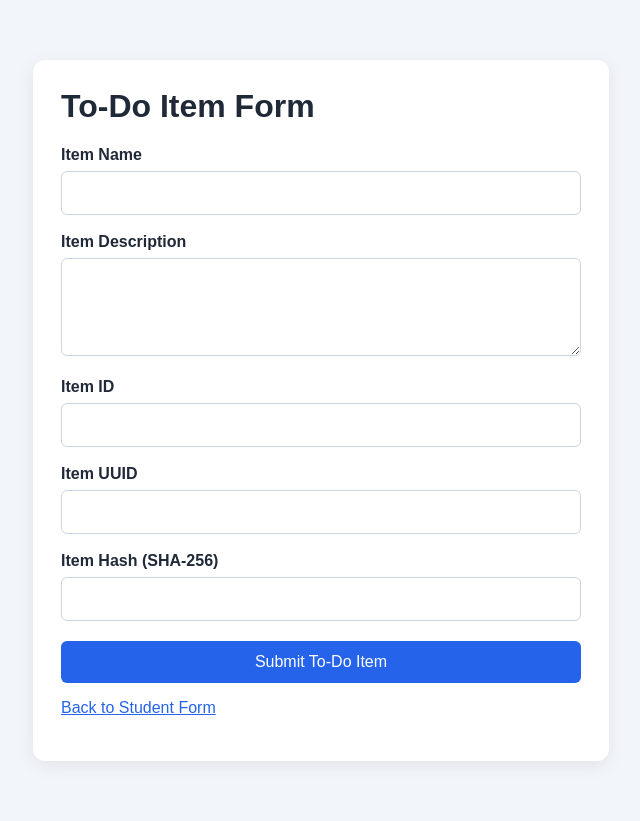
After one commit to codingvashu/Git_and_GitHub_DeepanshuTyagi, a Flask app: page /todo in a window 1280 px wide. The commit adds this page. Shown: the whole page, without its empty margins (319-959 px from the left). Run offline with Flask 3, Linux system fonts and the light colour scheme.

Commit message:
Add To-Do form with ID UUID and hash

```diff
--- a/app.py
+++ b/app.py
@@ -1,12 +1,15 @@
 
+import hashlib
 import json
 import os
+import uuid
 from pathlib import Path
 
+from bson import ObjectId
+from dotenv import load_dotenv
 from flask import Flask, jsonify, render_template, request, redirect, url_for
 from pymongo import MongoClient
 from pymongo.errors import PyMongoError
-from dotenv import load_dotenv
 
 load_dotenv()
 
@@ -16,8 +19,7 @@ BASE_DIR = Path(__file__).resolve().parent
 DATA_FILE = BASE_DIR / "data.json"
 
 
-def get_collection():
-    """Connect to MongoDB Atlas and return the submissions collection."""
+def get_collection(collection_name="submissions"):
     mongo_uri = os.getenv("MONGO_URI")
     db_name = os.getenv("MONGO_DB_NAME", "flask_assignment")
 
@@ -26,7 +28,7 @@ def get_collection():
 
     client = MongoClient(mongo_uri, serverSelectionTimeoutMS=5000)
     client.admin.command("ping")
-    return client[db_name]["submissions"]
+    return client[db_name][collection_name]
 
 
 @app.route("/")
@@ -36,15 +38,14 @@ def home():
 
 @app.route("/api", methods=["GET"])
 def api():
-    """Read JSON data from a backend file and return it as JSON."""
     try:
         with DATA_FILE.open("r", encoding="utf-8") as file:
             data = json.load(file)
 
         return jsonify(data), 200
 
-    except (OSError, json.JSONDecodeError) as error:
-        app.logger.exception("Could not read the JSON data file")
+    except (OSError, json.JSONDecodeError):
+        app.logger.exception("Could not read JSON data")
         return jsonify({"error": "Unable to load API data."}), 500
 
 
@@ -54,13 +55,8 @@ def submit():
     email = request.form.get("email", "").strip()
     message = request.form.get("message", "").strip()
 
-    form_data = {
-        "name": name,
-        "email": email,
-        "message": message
-    }
+    form_data = {"name": name, "email": email, "message": message}
 
-    # Validate before attempting database insertion.
     if not name or not email or not message:
         return render_template(
             "index.html",
@@ -70,21 +66,14 @@ def submit():
 
     try:
         collection = get_collection()
-
-        collection.insert_one({
-            "name": name,
-            "email": email,
-            "message": message
-        })
-
+        collection.insert_one(form_data)
         return redirect(url_for("success"))
 
     except (PyMongoError, RuntimeError, ValueError):
-        app.logger.exception("Form submission failed")
-
+        app.logger.exception("Contact form submission failed")
         return render_template(
             "index.html",
-            error="Could not save your data. Check the database connection and try again.",
+            error="Could not save your data. Check the database connection.",
             form_data=form_data
         ), 500
 
@@ -94,5 +83,59 @@ def success():
     return render_template("success.html")
 
 
+@app.route("/todo", methods=["GET"])
+def todo_form():
+    return render_template("todo.html", item=None, error=None)
+
+
+@app.route("/submittodoitem", methods=["POST"])
+def submit_todo_item():
+    item_name = request.form.get("itemName", "").strip()
+    item_description = request.form.get("itemDescription", "").strip()
+
+    if not item_name or not item_description:
+        return render_template(
+            "todo.html",
+            item=None,
+            error="Item Name and Item Description are required."
+        ), 400
+
+    item_id = str(ObjectId())
+    item_uuid = str(uuid.uuid4())
+
+    hash_input = f"{item_name}:{item_description}:{item_uuid}"
+    item_hash = hashlib.sha256(hash_input.encode("utf-8")).hexdigest()
+
+    item = {
+        "itemId": item_id,
+        "itemName": item_name,
+        "itemDescription": item_description,
+        "itemUUID": item_uuid,
+        "itemHash": item_hash
+    }
+
+    try:
+        collection = get_collection("todos")
+        collection.insert_one({
+            "_id": ObjectId(item_id),
+            **item
+        })
+
+        return render_template(
+            "todo.html",
+            item=item,
+            error=None,
+            message="To-Do item saved successfully!"
+        ), 201
+
+    except (PyMongoError, RuntimeError, ValueError):
+        app.logger.exception("To-Do submission failed")
+        return render_template(
+            "todo.html",
+            item=None,
+            error="Could not save the To-Do item. Check MongoDB configuration."
+        ), 500
+
+
 if __name__ == "__main__":
     app.run(debug=True, port=5000)
--- /dev/null
+++ b/templates/todo.html
@@ -0,0 +1,48 @@
+<!DOCTYPE html>
+<html lang="en">
+<head>
+    <meta charset="UTF-8">
+    <meta name="viewport" content="width=device-width, initial-scale=1.0">
+    <title>To-Do Item Form</title>
+    <link rel="stylesheet" href="{{ url_for('static', filename='style.css') }}">
+</head>
+<body>
+    <main class="container">
+        <h1>To-Do Item Form</h1>
+
+        {% if error %}
+            <div class="error" role="alert">{{ error }}</div>
+        {% endif %}
+
+        {% if message %}
+            <p role="status">{{ message }}</p>
+        {% endif %}
+
+        <form action="{{ url_for('submit_todo_item') }}" method="POST">
+            <label for="itemName">Item Name</label>
+            <input id="itemName" name="itemName" type="text"
+                   value="{{ item.itemName if item else '' }}" required>
+
+            <label for="itemDescription">Item Description</label>
+            <textarea id="itemDescription" name="itemDescription"
+                      rows="4" required>{{ item.itemDescription if item else '' }}</textarea>
+
+            <label for="itemId">Item ID</label>
+            <input id="itemId" type="text"
+                   value="{{ item.itemId if item else '' }}" readonly>
+
+            <label for="itemUUID">Item UUID</label>
+            <input id="itemUUID" type="text"
+                   value="{{ item.itemUUID if item else '' }}" readonly>
+
+            <label for="itemHash">Item Hash (SHA-256)</label>
+            <input id="itemHash" type="text"
+                   value="{{ item.itemHash if item else '' }}" readonly>
+
+            <button type="submit">Submit To-Do Item</button>
+        </form>
+
+        <p><a href="{{ url_for('home') }}">Back to Student Form</a></p>
+    </main>
+</body>
+</html>
```
Also changed, not shown: requirements.txt (+0 -10 lines), templates/index.html (+12 -4 lines).
